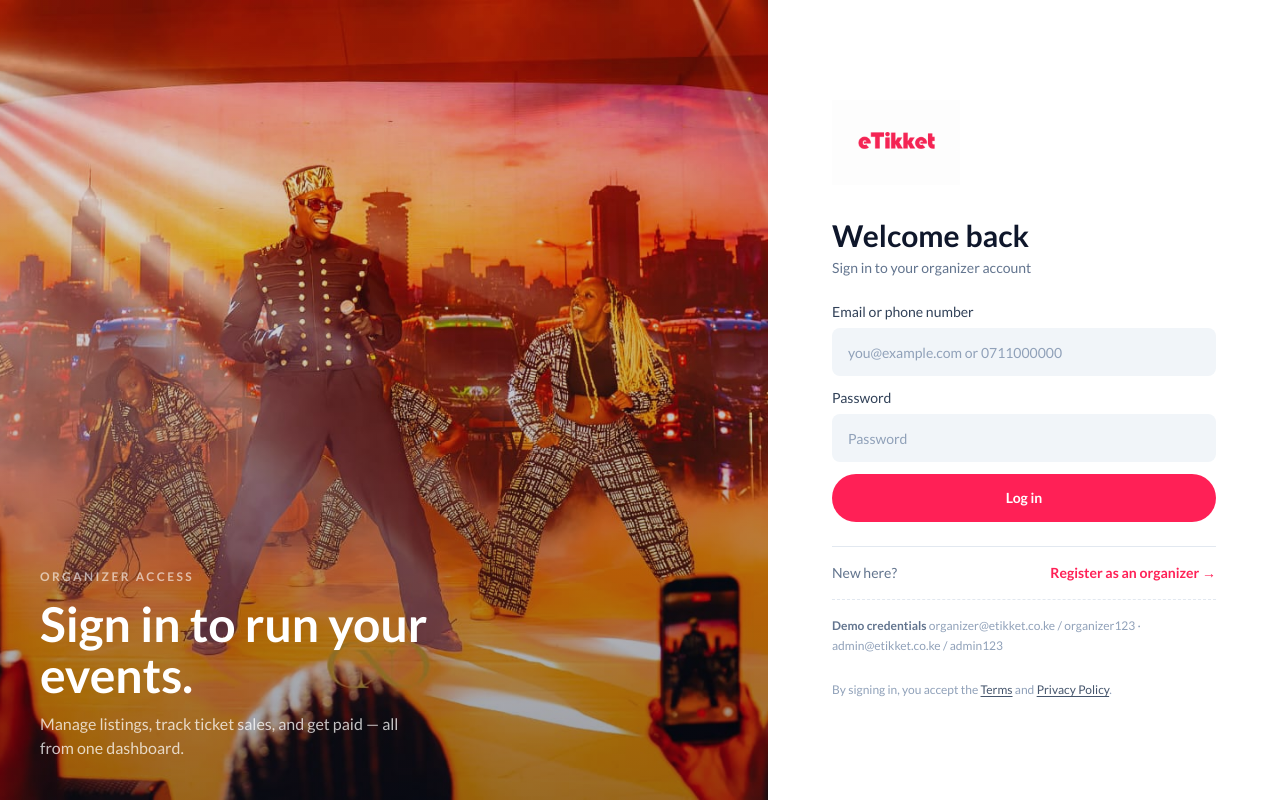
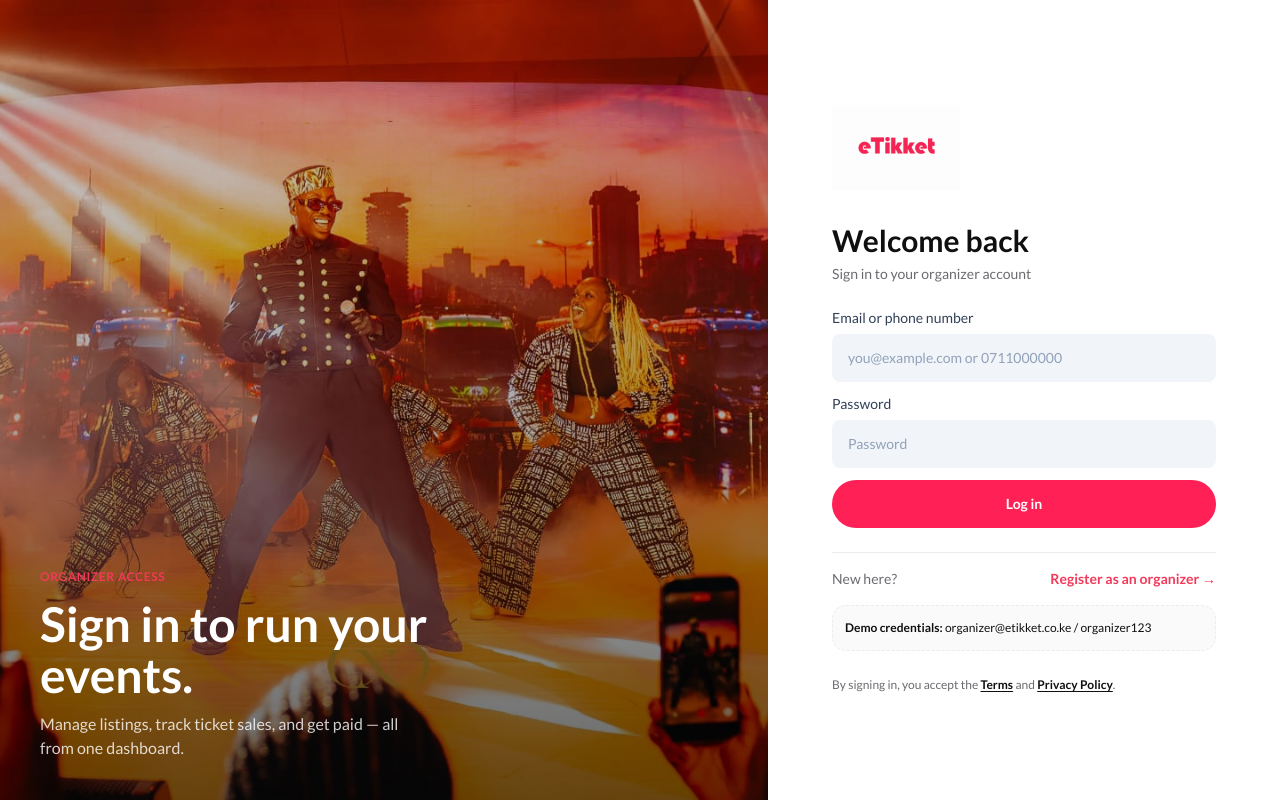
Before and after one commit to dennismutuku2005/eTikket, a Next.js app: page /organizer/login in a window 1280 px wide. Built offline with nearby package versions, Linux system fonts and the light colour scheme.

Commit message:
redesign: organizer login page with eTikket UI

```diff
--- a/app/organizer/login/page.js
+++ b/app/organizer/login/page.js
@@ -20,33 +20,33 @@ export default function OrganizerLoginPage() {
   }, [router]);
 
   return (
-    <main className="h-dvh overflow-y-auto bg-white text-slate-900">
+    <main className="h-dvh overflow-y-auto bg-[#fafafa] text-[#0f0f10]">
       <div className="grid min-h-dvh w-full overflow-hidden lg:grid-cols-[6fr_4fr]">
-        <section className="relative min-h-64 overflow-hidden bg-slate-950 lg:min-h-dvh">
+        <section className="relative min-h-64 overflow-hidden bg-[#111113] lg:min-h-dvh">
           <Image
             src="/sideimage.png"
-            alt="Decorative server aisle illustration"
+            alt="Decorative event illustration"
             fill
             priority
             className="object-cover"
           />
-          <div className="absolute inset-0 bg-linear-to-b from-slate-950/10 via-slate-950/20 to-slate-950/40" />
+          <div className="absolute inset-0 bg-linear-to-b from-black/20 via-black/30 to-black/60" />
           <div className="absolute inset-0 flex items-end p-5 sm:p-7 lg:p-10">
             <div className="max-w-md text-white">
-              <span className="text-xs font-semibold uppercase tracking-[0.2em] text-white/60">
+              <span className="text-xs font-bold uppercase tracking-wider text-[#f33959]">
                 Organizer access
               </span>
               <h1 className="mt-3 text-3xl font-bold leading-[1.05] sm:text-4xl lg:text-5xl">
                 Sign in to run your events.
               </h1>
-              <p className="mt-3 max-w-sm text-sm leading-6 text-white/75 sm:text-base">
+              <p className="mt-3 max-w-sm text-sm leading-6 text-white/80 sm:text-base">
                 Manage listings, track ticket sales, and get paid — all from one dashboard.
               </p>
             </div>
           </div>
         </section>
 
-        <section className="flex min-h-dvh items-center justify-center overflow-y-auto px-6 py-10 sm:px-10 lg:px-12">
+        <section className="flex min-h-dvh items-center justify-center overflow-y-auto bg-white px-6 py-10 sm:px-10 lg:px-12">
           <div className="w-full max-w-sm">
             {/* Logo */}
             <Image
@@ -60,10 +60,10 @@ export default function OrganizerLoginPage() {
 
             {/* Welcome Text */}
             <div className="mt-8">
-              <h1 className="text-2xl font-bold leading-tight text-slate-900 sm:text-3xl">
+              <h1 className="text-2xl font-bold leading-tight text-[#0f0f10] sm:text-3xl">
                 Welcome back
               </h1>
-              <p className="mt-1 text-sm text-slate-500">Sign in to your organizer account</p>
+              <p className="mt-1 text-sm text-[#6b6b70]">Sign in to your organizer account</p>
             </div>
 
             {/* Login Form */}
@@ -72,32 +72,30 @@ export default function OrganizerLoginPage() {
             </div>
 
             {/* Register link */}
-            <div className="mt-6 flex items-center justify-between border-t border-slate-200 pt-4 text-sm">
-              <span className="text-slate-500">New here?</span>
+            <div className="mt-6 flex items-center justify-between border-t border-[#ececec] pt-4 text-sm">
+              <span className="text-[#6b6b70]">New here?</span>
               <Link
                 href="/organizer/register"
-                className="font-semibold text-rose-500 transition-colors hover:text-rose-600"
+                className="font-bold text-[#f33959] transition-colors hover:text-[#d92847]"
               >
                 Register as an organizer →
               </Link>
             </div>
 
             {/* Demo credentials hint */}
-            <div className="mt-4 border-t border-dashed border-slate-200 pt-4 text-xs leading-5 text-slate-400">
-              <span className="font-semibold text-slate-500">Demo credentials</span>{" "}
-              <span className="font-mono">organizer@etikket.co.ke / organizer123</span>
-              {" · "}
-              <span className="font-mono">admin@etikket.co.ke / admin123</span>
+            <div className="mt-4 rounded-[14px] border border-dashed border-[#ececec] bg-[#fafafa] p-3 text-xs leading-5 text-[#6b6b70]">
+              <span className="font-bold text-[#0f0f10]">Demo credentials:</span>{" "}
+              <span className="font-mono text-[#0f0f10]">organizer@etikket.co.ke / organizer123</span>
             </div>
 
             {/* Terms */}
-            <p className="mt-6 text-xs leading-5 text-slate-400">
+            <p className="mt-6 text-xs leading-5 text-[#6b6b70]">
               By signing in, you accept the{" "}
-              <Link href="/terms" className="text-slate-600 underline underline-offset-2 hover:text-rose-500">
+              <Link href="/terms" className="text-[#0f0f10] font-bold underline underline-offset-2 hover:text-[#f33959]">
                 Terms
               </Link>{" "}
               and{" "}
-              <Link href="/privacy-policy" className="text-slate-600 underline underline-offset-2 hover:text-rose-500">
+              <Link href="/privacy-policy" className="text-[#0f0f10] font-bold underline underline-offset-2 hover:text-[#f33959]">
                 Privacy Policy
               </Link>
               .
```
